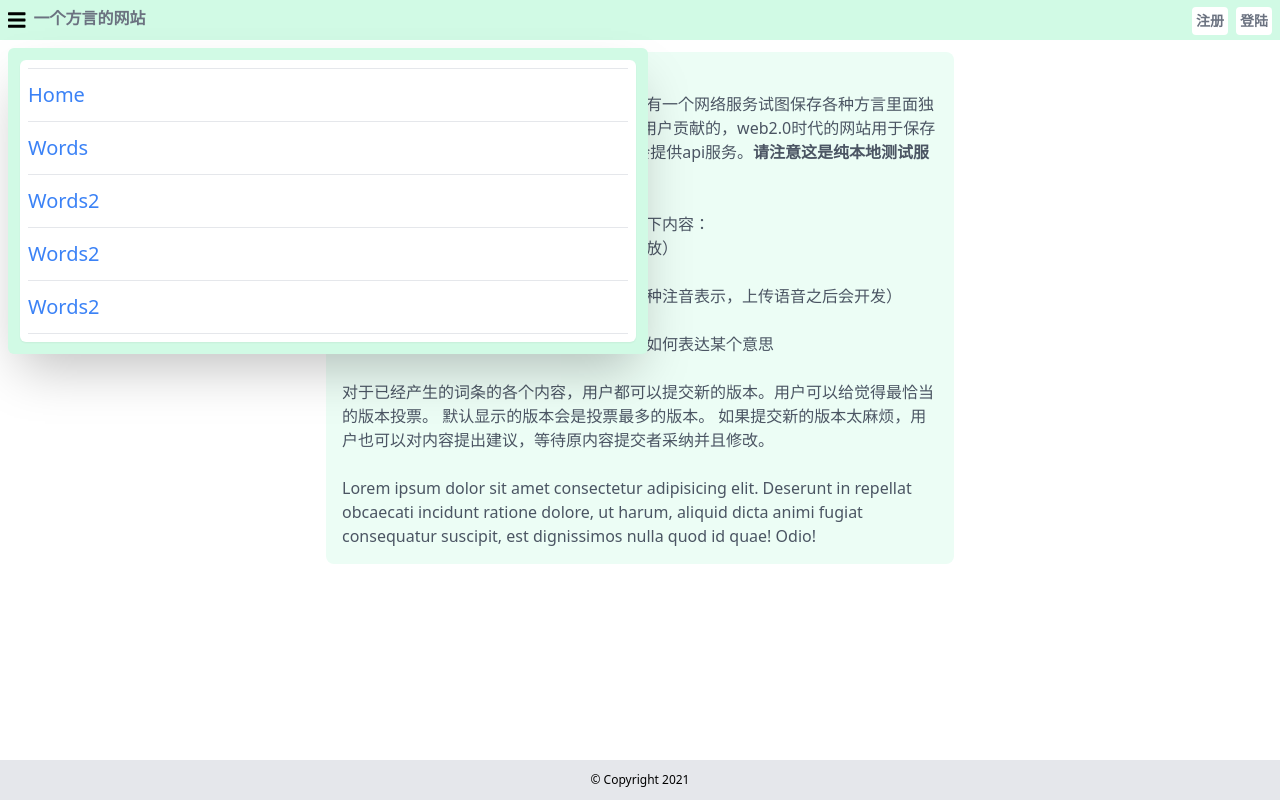
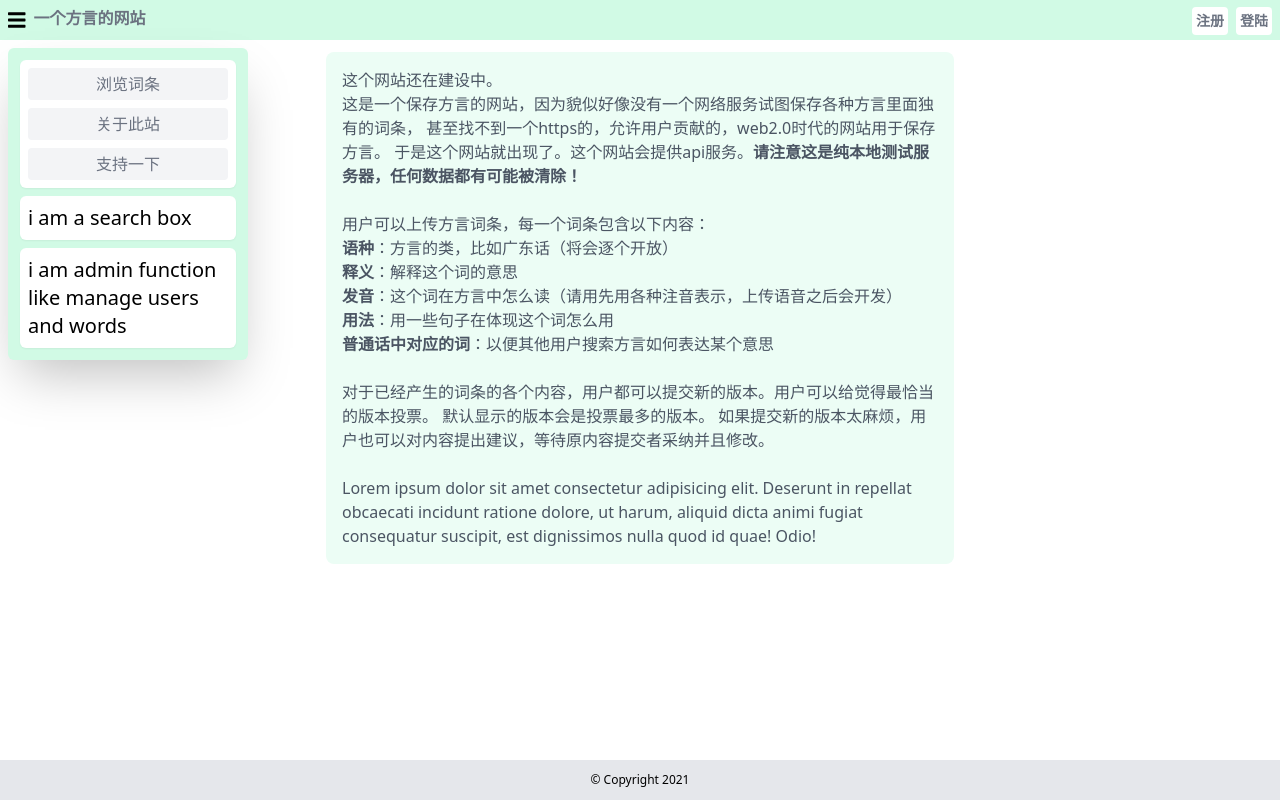
Before and after one commit to yijunx/dialects.io-ui, a React (Create React App) app in the folder app/: page / in a window 1280 px wide. Both pictures are taken after a click on the icon 16 px from the left and 19 px from the top of the page. Built offline with nearby package versions, Linux system fonts and the light colour scheme.

Commit message:
added something into the search box

```diff
--- a/app/src/components/NavBar.js
+++ b/app/src/components/NavBar.js
@@ -1,9 +1,21 @@
 import React from "react";
 import { Link } from "react-router-dom";
+import SearchBox from "./SearchBox";
 
 function NavBar(props) {
-  let after_login_content = "";
-  let admin_content = "";
+  // this nav bar will have 3 sections
+
+  // section 1 : generic user function (without login also can)
+  // view random words -> citiao
+  // about -> guan yu ben zhan
+
+  // section 2 : a search box
+
+  // section 3 : admin user function
+  // manage words
+  // manage users
+
+  // let admin_content = "";
 
   // check if user is logged in
 
@@ -11,54 +23,43 @@ function NavBar(props) {
 
   return (
     <div>
-      <div className="border-1 bg-white w-full shadow-sm rounded-md p-2">
+      <p></p>
+      <div className="border-1 bg-white w-full shadow-sm rounded-md p-2 mb-2">
         <ul>
           <li>
             <Link
               to="/"
-              className="text-blue-500 py-3 border-t border-b block"
+              className="text-gray-500 p-1 block text-base text-center bg-gray-100 rounded"
               onClick={props.closeMenu}
             >
-              Home
+              浏览词条
             </Link>
           </li>
           <li>
             <Link
               to="/words"
-              className="text-blue-500 py-3 border-b block"
+              className="text-gray-500 p-1 block text-base text-center bg-gray-100 rounded mt-2"
               onClick={props.closeMenu}
             >
-              Words
+              关于此站
             </Link>
           </li>
           <li>
             <Link
               to="/words"
-              className="text-blue-500 py-3 border-b block"
+              className="text-gray-500 p-1 block text-base text-center bg-gray-100 rounded mt-2"
               onClick={props.closeMenu}
             >
-              Words2
-            </Link>
-          </li>
-          <li>
-            <Link
-              to="/words"
-              className="text-blue-500 py-3 border-b block"
-              onClick={props.closeMenu}
-            >
-              Words2
-            </Link>
-          </li>
-          <li>
-            <Link
-              to="/words"
-              className="text-blue-500 py-3 border-b block"
-              onClick={props.closeMenu}
-            >
-              Words2
+              支持一下
             </Link>
           </li>
         </ul>
+      </div>
+      <div className="border-1 bg-white w-full shadow-sm rounded-md p-2 mb-2">
+        <SearchBox></SearchBox>
+      </div>
+      <div className="border-1 bg-white w-full shadow-sm rounded-md p-2">
+        i am admin function like manage users and words
       </div>
     </div>
   );
--- a/app/src/components/NavBarControl.js
+++ b/app/src/components/NavBarControl.js
@@ -41,7 +41,7 @@ function NavBarControl() {
             item && (
               <animated.div
                 style={styles}
-                className="fixed bg-green-100 top-10 left-0 md:w-1/2 z-50 shadow-2xl p-3 m-2 rounded-md"
+                className="fixed bg-green-100 top-10 left-0 md:w-60 z-50 shadow-2xl p-3 m-2 rounded-md"
               >
                 <NavBar closeMenu={() => setShowNavBar(false)}></NavBar>
               </animated.div>
--- /dev/null
+++ b/app/src/components/SearchBox.js
@@ -0,0 +1,24 @@
+import React, { useState } from "react";
+
+function SearchBox() {
+  // class WordQuery(QueryPagination):
+  // tag: Optional[str]
+  // title: Optional[str]
+  // dialect: Optional[DialectEnum]
+
+  // use a AxiosGet to get the avaible dialects
+  const [searchTerm, setSearchTerm] = useState({
+    title: "",
+    tag: "",
+    dialect: "",
+  });
+
+  return (
+    <div>
+      i am a search box
+      <form action=""></form>
+    </div>
+  );
+}
+
+export default SearchBox;
```
Also changed, not shown: app/src/views/Words.js (added).
